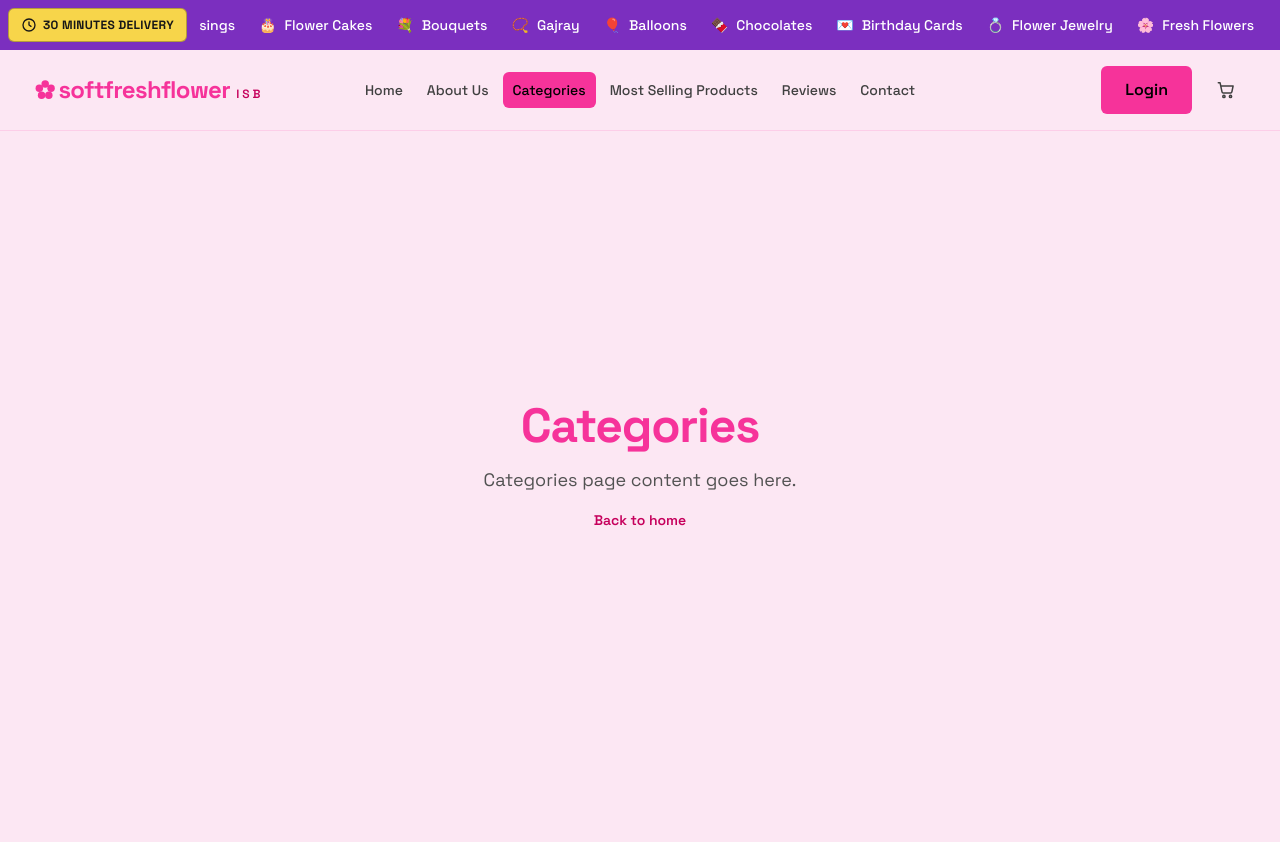
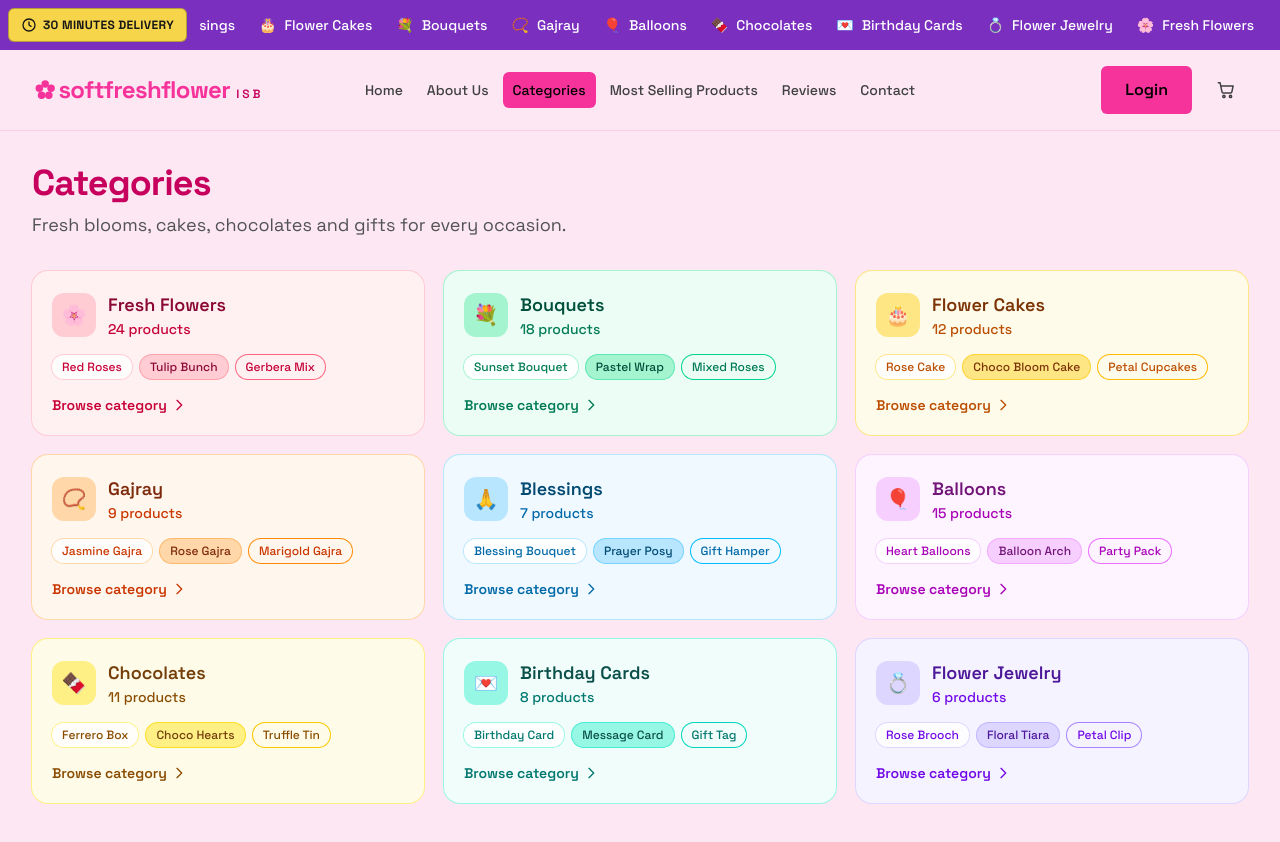
Before and after one commit to huzaifa-ameeer/softfreshflowerisb, a Next.js app: page /categories in a window 1280 px wide. Shown: the top 842 px of the page. Before the commit the page ends 800 px from the top, so only its background shows below. Built offline with nearby package versions, Linux system fonts and the light colour scheme.

Commit message:
Add colour-coded category cards with product badges
List all nine categories with item counts and sample product pills.

Co-authored-by: CommandCodeBot <noreply@commandcode.ai>

```diff
--- /dev/null
+++ b/app/categories/categories.ts
@@ -0,0 +1,218 @@
+export type CategoryTone =
+  | "rose"
+  | "orange"
+  | "amber"
+  | "yellow"
+  | "emerald"
+  | "teal"
+  | "sky"
+  | "violet"
+  | "fuchsia";
+
+export type Category = {
+  slug: string;
+  name: string;
+  icon: string;
+  count: number;
+  tone: CategoryTone;
+  products: string[];
+};
+
+type ToneStyle = {
+  card: string;
+  icon: string;
+  title: string;
+  text: string;
+  badge: string;
+  badges: string[];
+};
+
+export const categories: Category[] = [
+  {
+    slug: "fresh-flowers",
+    name: "Fresh Flowers",
+    icon: "🌸",
+    count: 24,
+    tone: "rose",
+    products: ["Red Roses", "Tulip Bunch", "Gerbera Mix"],
+  },
+  {
+    slug: "bouquets",
+    name: "Bouquets",
+    icon: "💐",
+    count: 18,
+    tone: "emerald",
+    products: ["Sunset Bouquet", "Pastel Wrap", "Mixed Roses"],
+  },
+  {
+    slug: "flower-cakes",
+    name: "Flower Cakes",
+    icon: "🎂",
+    count: 12,
+    tone: "amber",
+    products: ["Rose Cake", "Choco Bloom Cake", "Petal Cupcakes"],
+  },
+  {
+    slug: "gajray",
+    name: "Gajray",
+    icon: "📿",
+    count: 9,
+    tone: "orange",
+    products: ["Jasmine Gajra", "Rose Gajra", "Marigold Gajra"],
+  },
+  {
+    slug: "blessings",
+    name: "Blessings",
+    icon: "🙏",
+    count: 7,
+    tone: "sky",
+    products: ["Blessing Bouquet", "Prayer Posy", "Gift Hamper"],
+  },
+  {
+    slug: "balloons",
+    name: "Balloons",
+    icon: "🎈",
+    count: 15,
+    tone: "fuchsia",
+    products: ["Heart Balloons", "Balloon Arch", "Party Pack"],
+  },
+  {
+    slug: "chocolates",
+    name: "Chocolates",
+    icon: "🍫",
+    count: 11,
+    tone: "yellow",
+    products: ["Ferrero Box", "Choco Hearts", "Truffle Tin"],
+  },
+  {
+    slug: "birthday-cards",
+    name: "Birthday Cards",
+    icon: "💌",
+    count: 8,
+    tone: "teal",
+    products: ["Birthday Card", "Message Card", "Gift Tag"],
+  },
+  {
+    slug: "flower-jewelry",
+    name: "Flower Jewelry",
+    icon: "💍",
+    count: 6,
+    tone: "violet",
+    products: ["Rose Brooch", "Floral Tiara", "Petal Clip"],
+  },
+];
+
+export function getCategory(slug: string) {
+  return categories.find((category) => category.slug === slug);
+}
+
+export const categoryTones: Record<CategoryTone, ToneStyle> = {
+  rose: {
+    card: "bg-rose-50 ring-rose-200 hover:shadow-rose-200/70 hover:ring-rose-300",
+    icon: "bg-rose-200 text-rose-900",
+    title: "text-rose-900",
+    text: "text-rose-700",
+    badge: "bg-white text-rose-700 ring-1 ring-rose-200",
+    badges: [
+      "bg-white/80 text-rose-700 ring-1 ring-rose-200",
+      "bg-rose-200 text-rose-900 ring-1 ring-rose-300",
+      "text-rose-700 ring-1 ring-rose-400",
+    ],
+  },
+  orange: {
+    card: "bg-orange-50 ring-orange-200 hover:shadow-orange-200/70 hover:ring-orange-300",
+    icon: "bg-orange-200 text-orange-900",
+    title: "text-orange-900",
+    text: "text-orange-700",
+    badge: "bg-white text-orange-700 ring-1 ring-orange-200",
+    badges: [
+      "bg-white/80 text-orange-700 ring-1 ring-orange-200",
+      "bg-orange-200 text-orange-900 ring-1 ring-orange-300",
+      "text-orange-700 ring-1 ring-orange-400",
+    ],
+  },
+  amber: {
+    card: "bg-amber-50 ring-amber-200 hover:shadow-amber-200/70 hover:ring-amber-300",
+    icon: "bg-amber-200 text-amber-900",
+    title: "text-amber-900",
+    text: "text-amber-700",
+    badge: "bg-white text-amber-700 ring-1 ring-amber-200",
+    badges: [
+      "bg-white/80 text-amber-700 ring-1 ring-amber-200",
+      "bg-amber-200 text-amber-900 ring-1 ring-amber-300",
+      "text-amber-700 ring-1 ring-amber-400",
+    ],
+  },
+  yellow: {
+    card: "bg-yellow-50 ring-yellow-200 hover:shadow-yellow-200/70 hover:ring-yellow-300",
+    icon: "bg-yellow-200 text-yellow-900",
+    title: "text-yellow-900",
+    text: "text-yellow-800",
+    badge: "bg-white text-yellow-800 ring-1 ring-yellow-200",
+    badges: [
+      "bg-white/80 text-yellow-800 ring-1 ring-yellow-200",
+      "bg-yellow-200 text-yellow-900 ring-1 ring-yellow-300",
+      "text-yellow-800 ring-1 ring-yellow-400",
+    ],
+  },
+  emerald: {
+    card: "bg-emerald-50 ring-emerald-200 hover:shadow-emerald-200/70 hover:ring-emerald-300",
+    icon: "bg-emerald-200 text-emerald-900",
+    title: "text-emerald-900",
+    text: "text-emerald-700",
+    badge: "bg-white text-emerald-700 ring-1 ring-emerald-200",
+    badges: [
+      "bg-white/80 text-emerald-700 ring-1 ring-emerald-200",
+      "bg-emerald-200 text-emerald-900 ring-1 ring-emerald-300",
+      "text-emerald-700 ring-1 ring-emerald-400",
+    ],
+  },
+  teal: {
+    card: "bg-teal-50 ring-teal-200 hover:shadow-teal-200/70 hover:ring-teal-300",
+    icon: "bg-teal-200 text-teal-900",
+    title: "text-teal-900",
+    text: "text-teal-700",
+    badge: "bg-white text-teal-700 ring-1 ring-teal-200",
+    badges: [
+      "bg-white/80 text-teal-700 ring-1 ring-teal-200",
+      "bg-teal-200 text-teal-900 ring-1 ring-teal-300",
+      "text-teal-700 ring-1 ring-teal-400",
+    ],
+  },
+  sky: {
+    card: "bg-sky-50 ring-sky-200 hover:shadow-sky-200/70 hover:ring-sky-300",
+    icon: "bg-sky-200 text-sky-900",
+    title: "text-sky-900",
+    text: "text-sky-700",
+    badge: "bg-white text-sky-700 ring-1 ring-sky-200",
+    badges: [
+      "bg-white/80 text-sky-700 ring-1 ring-sky-200",
+      "bg-sky-200 text-sky-900 ring-1 ring-sky-300",
+      "text-sky-700 ring-1 ring-sky-400",
+    ],
+  },
+  violet: {
+    card: "bg-violet-50 ring-violet-200 hover:shadow-violet-200/70 hover:ring-violet-300",
+    icon: "bg-violet-200 text-violet-900",
+    title: "text-violet-900",
+    text: "text-violet-700",
+    badge: "bg-white text-violet-700 ring-1 ring-violet-200",
+    badges: [
+      "bg-white/80 text-violet-700 ring-1 ring-violet-200",
+      "bg-violet-200 text-violet-900 ring-1 ring-violet-300",
+      "text-violet-700 ring-1 ring-violet-400",
+    ],
+  },
+  fuchsia: {
+    card: "bg-fuchsia-50 ring-fuchsia-200 hover:shadow-fuchsia-200/70 hover:ring-fuchsia-300",
+    icon: "bg-fuchsia-200 text-fuchsia-900",
+    title: "text-fuchsia-900",
+    text: "text-fuchsia-700",
+    badge: "bg-white text-fuchsia-700 ring-1 ring-fuchsia-200",
+    badges: [
+      "bg-white/80 text-fuchsia-700 ring-1 ring-fuchsia-200",
+      "bg-fuchsia-200 text-fuchsia-900 ring-1 ring-fuchsia-300",
+      "text-fuchsia-700 ring-1 ring-fuchsia-400",
+    ],
+  },
+};
--- a/app/categories/page.tsx
+++ b/app/categories/page.tsx
@@ -1,20 +1,88 @@
 import Link from "next/link";
+import { categories, categoryTones } from "./categories";
+
+function ChevronRightIcon({ className }: { className?: string }) {
+  return (
+    <svg
+      className={className}
+      viewBox="0 0 24 24"
+      fill="none"
+      stroke="currentColor"
+      strokeWidth={2}
+      strokeLinecap="round"
+      strokeLinejoin="round"
+      aria-hidden="true"
+    >
+      <path d="M9 5l7 7-7 7" />
+    </svg>
+  );
+}
 
 export default function CategoriesPage() {
   return (
-    <main className="flex flex-1 flex-col items-center justify-center gap-4 px-6 py-24 text-center">
-      <h1 className="text-3xl font-bold tracking-tight text-pink-500 sm:text-5xl">
+    <main className="mx-auto w-full max-w-7xl px-4 pt-6 pb-10 sm:px-6 sm:pt-8 sm:pb-14 lg:px-8">
+      <header className="flex flex-col gap-2">
+        <h1 className="text-3xl font-bold tracking-tight text-pink-700 sm:text-4xl">
           Categories
         </h1>
-      <p className="max-w-xl text-base text-neutral-600 sm:text-lg">
-        Categories page content goes here.
+        <p className="max-w-2xl text-base text-neutral-600 sm:text-lg">
+          Fresh blooms, cakes, chocolates and gifts for every occasion.
         </p>
+      </header>
+
+      <ul className="mt-8 grid grid-cols-1 gap-4 sm:grid-cols-2 sm:gap-5 lg:grid-cols-3">
+        {categories.map((category) => {
+          const tone = categoryTones[category.tone];
+
+          return (
+            <li key={category.slug}>
               <Link
-        href="/"
-        className="text-sm font-semibold text-pink-700 underline-offset-4 hover:underline focus-visible:outline-2 focus-visible:outline-offset-2 focus-visible:outline-pink-500"
+                href={`/categories/${category.slug}`}
+                className={`group flex h-full flex-col gap-4 rounded-2xl p-5 ring-1 transition duration-200 hover:-translate-y-0.5 hover:shadow-lg focus-visible:outline-2 focus-visible:outline-offset-2 focus-visible:outline-pink-500 ${tone.card}`}
               >
-        Back to home
+                <div className="flex items-center gap-3">
+                  <span
+                    aria-hidden="true"
+                    className={`flex size-11 shrink-0 items-center justify-center rounded-xl text-xl ${tone.icon}`}
+                  >
+                    {category.icon}
+                  </span>
+                  <div className="min-w-0">
+                    <h2
+                      className={`truncate text-lg font-semibold ${tone.title}`}
+                    >
+                      {category.name}
+                    </h2>
+                    <p className={`text-sm font-medium ${tone.text}`}>
+                      {category.count} products
+                    </p>
+                  </div>
+                </div>
+
+                <ul className="flex flex-wrap gap-2">
+                  {category.products.map((product, index) => (
+                    <li
+                      key={product}
+                      className={`rounded-full px-2.5 py-1 text-xs font-medium ${
+                        tone.badges[index % tone.badges.length]
+                      }`}
+                    >
+                      {product}
+                    </li>
+                  ))}
+                </ul>
+
+                <span
+                  className={`mt-auto inline-flex items-center gap-1 text-sm font-semibold ${tone.text}`}
+                >
+                  Browse category
+                  <ChevronRightIcon className="size-4 transition-transform group-hover:translate-x-0.5" />
+                </span>
               </Link>
+            </li>
+          );
+        })}
+      </ul>
     </main>
   );
 }
```
Lines whose indentation alone changed are shown as unchanged.
